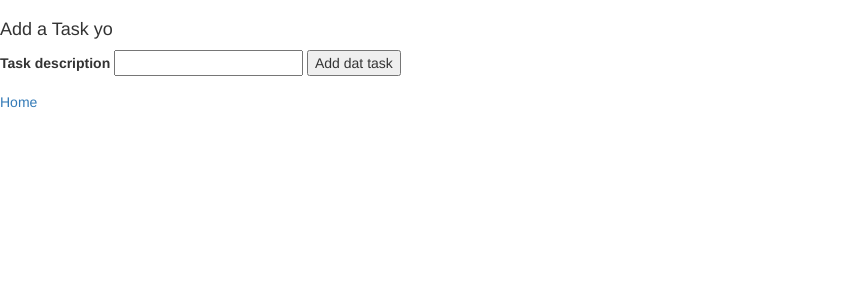
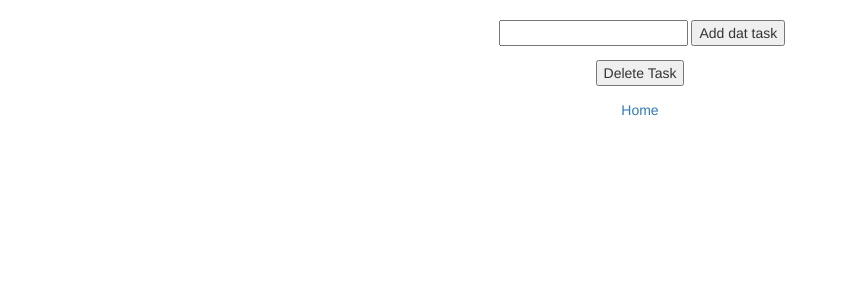
Before and after one commit to k-giardchase/to_do_list_manytomany, a PHP site: template views/category.twig in a window 1280 px wide. Shown: the top 300 px of the page, without its empty margins (0-848 px from the left). Run offline with PHP 8.4, Linux system fonts and the light colour scheme; the template is opened without the code that fills it, so the values that code supplies are empty; some libraries are stand-ins or nearby versions.

Commit message:
works all around, cannot delete specific category functions:

```diff
--- a/app/app.php
+++ b/app/app.php
@@ -46,12 +46,12 @@
     //creates path to delete_cat page, calls on delete function, clears save
     $app->post("/delete_cat", function() use ($app){
         Category::deleteAll();
-        return $app['twig']->render('delete_cat.twig');
+        return $app['twig']->render('index.twig');
     });
     //creats path to delete_task, calls on delete function, clears save
     $app->post("/delete_task", function() use ($app) {
         Task::deleteAll();
-        return $app['twig']->render('delete_task.twig');
+        return $app['twig']->render('category.twig');
     });
 
     return $app;
--- a/views/category.twig
+++ b/views/category.twig
@@ -3,11 +3,10 @@
         <link rel="stylesheet" href="https://maxcdn.bootstrapcdn.com/bootstrap/3.3.1/css/bootstrap.min.css">
         <title>To Do list</title>
     </head>
-    <body>
-        <h1> {{ category.getName }}</h1>
+    <body><center>
+        <h1> {{ category.getName }} </h1>
 
             {% if tasks is not empty %}
-                <p>Here are the tasks</p>
                 <ul>
                     {% for task in tasks %}
                         <p>{{ task.getDescription }}</p>
@@ -15,17 +14,17 @@
                 </ul>
             {% endif %}
 
-            <h4> Add a Task yo </h4>
-
             <form action='/tasks' method='post'>
                 <input id='category_id' name='category_id' type='hidden' value='{{ category.getId() }}'>
-                <label for='description'>Task description</label>
+                <label for='description'></label>
                 <input id='description' name='description' type='text'>
 
                 <button type='submit'>Add dat task</button>
             </form>
-
+            <form action='/delete_task' method='post'>
+                <button type='submit'>Delete Task</button>
+            </form>
             <p><a href='/'>Home</a></p>
 
-    </body>
+    </center></body>
 </html>
--- a/views/index.twig
+++ b/views/index.twig
@@ -17,15 +17,15 @@
 
         {% if categories is not empty %}
             <p>Here are all your categories:</p>
-            <ul>
                 {% for category in categories %}
                     <p><a href="/categories/{{ category.getId }}">{{ category.getName }}</a></p>
                 {% endfor %}
-            </ul>
             {% else %}
                 <p>There ain't none.</p>
         {% endif %}
-
+        <form action="/delete_cat" method="post">
+            <button type="submit" class=" btn btn-danger btn-xs">Subtractegories</button>
+        </form>
         </center>
     </body>
 </html>
```
Also changed, not shown: views/categories.twig (deleted, +0 -22 lines), views/delete_task.twig (+0 -8 lines).
